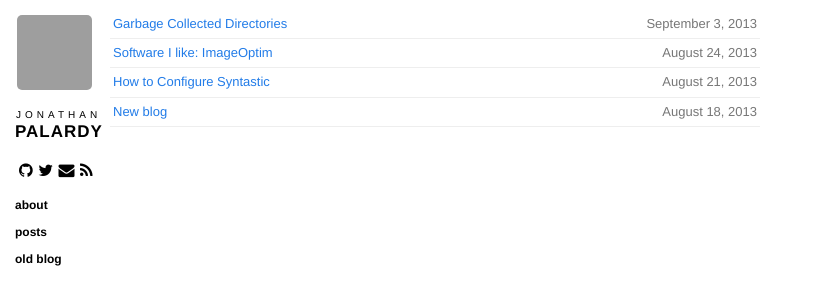
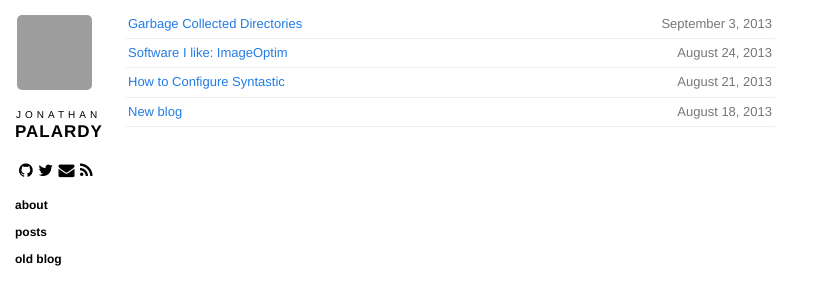
Before and after one commit to jpalardy/jpalardy.github.io, a Jekyll site: the page built from index.html, in a window 1280 px wide. Shown: the top 305 px of the page, without its empty margins (0-823 px from the left). Built offline with Jekyll 4.4.1, drawn with Linux system fonts in a browser that asks for light colours; Markdown is read by kramdown in place of the engine named in the settings; grey boxes are pictures that could not be loaded.

Commit message:
more margin on content

```diff
--- a/css/base.css
+++ b/css/base.css
@@ -63,7 +63,7 @@ a {
 
 .content {
   max-width: 650px;
-  margin-left: 110px;
+  margin-left: 125px;
   margin-right: 20px;
   margin-bottom: 50px; }
   .content h1 {
```
